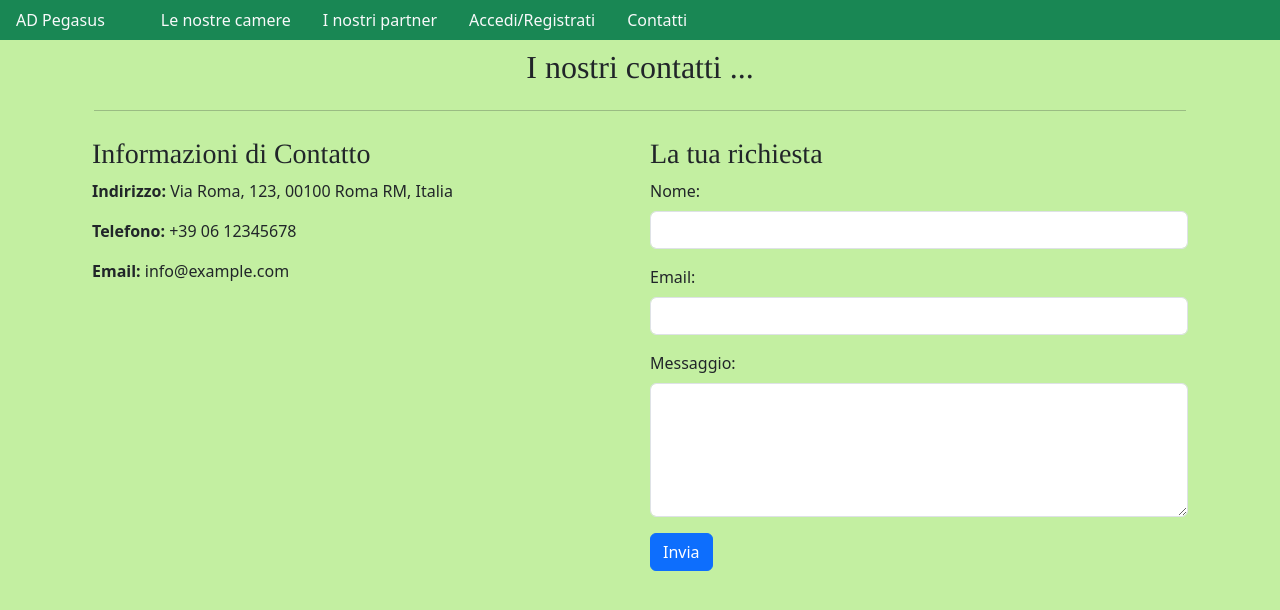
After one commit to fabmeo/prj14a, a Django app: page /contatti/ in a window 1280 px wide. The commit adds this page. Shown: the top 610 px of the page. Run offline with Django 5.2, Linux system fonts and the light colour scheme; some libraries are stand-ins or nearby versions.

Commit message:
Feature/fix dopo collaudo (#57)
* aggiunta pagina contatti + ristrutturata pagina partner

```diff
--- a/src/albdif/models.py
+++ b/src/albdif/models.py
@@ -52,6 +52,7 @@ class Proprieta(models.Model):
     host = models.ForeignKey(Host, on_delete=models.CASCADE)
     descrizione = models.CharField(max_length=2000)
     principale = models.BooleanField(default=False, help_text="Indica se è l'AD principale")
+    nome = models.CharField(max_length=100, default="... inserire un nickname")
 
     class Meta():
         verbose_name = "Proprietà"
@@ -219,7 +220,6 @@ class Prenotazione(models.Model):
     costo_soggiorno = models.DecimalField(max_digits=7, decimal_places=2, null=True, blank=True)
     data_pagamento = models.DateTimeField(null=True, blank=True)
     numero_persone = models.IntegerField(null=True, blank=True, default=1)
-    version = models.DateTimeField(default=datetime.datetime.now())
 
     class Meta():
         verbose_name = "Prenotazione"
--- /dev/null
+++ b/src/albdif/templates/albdif/contatti.html
@@ -0,0 +1,34 @@
+{% extends "base.html" %}
+
+{% block content %}
+<div class="container mt-5">
+    <h2 class="text-center mb-4">I nostri contatti ...</h2>
+    <hr>
+    <div class="row">
+        <div class="col-md-6">
+            <h3>Informazioni di Contatto</h3>
+            <p><strong>Indirizzo:</strong> Via Roma, 123, 00100 Roma RM, Italia</p>
+            <p><strong>Telefono:</strong> +39 06 12345678</p>
+            <p><strong>Email:</strong> info@example.com</p>
+        </div>
+        <div class="col-md-6">
+            <h3>La tua richiesta</h3>
+            <form action="/send-message" method="post">
+                <div class="mb-3">
+                    <label for="name" class="form-label">Nome:</label>
+                    <input type="text" id="name" name="name" class="form-control" required>
+                </div>
+                <div class="mb-3">
+                    <label for="email" class="form-label">Email:</label>
+                    <input type="email" id="email" name="email" class="form-control" required>
+                </div>
+                <div class="mb-3">
+                    <label for="message" class="form-label">Messaggio:</label>
+                    <textarea id="message" name="message" class="form-control" rows="5" required></textarea>
+                </div>
+                <button type="submit" class="btn btn-primary">Invia</button>
+            </form>
+        </div>
+    </div>
+</div>
+{% endblock content %}
--- a/src/albdif/templates/albdif/profilo.html
+++ b/src/albdif/templates/albdif/profilo.html
@@ -10,7 +10,7 @@
         <table class="visitatore">
             {{ form }}
         </table>
-        <input type="submit" class="btn btn-success" name="save" value="Salva">
+        <input type="submit" disabled="True" class="btn btn-success" name="save" value="Salva">
     </form>
     <form action="{% url 'albdif:logout' %}" method="POST" class="d-inline float-end">
         {% csrf_token %}
--- a/src/albdif/templates/base.html
+++ b/src/albdif/templates/base.html
@@ -9,7 +9,7 @@
     {% bootstrap_css %}
     {% bootstrap_javascript %}
     <link rel="stylesheet" type="text/css" href="{% static 'css/albdif.css' %}">
-    <link rel="icon" type="image/x-icon" href="{% static 'img/favicon.ico' %}">
+    <link rel="icon" type="image/x-icon" href="{% static 'img/favicon.png' %}">
     {% block head %}{% endblock head %}
 </head>
 <body>
@@ -35,6 +35,9 @@
             {% else %}
                 <a class="nav-link link-light" href="{% url 'albdif:profilo' user.pk %}">Il tuo profilo: ({{ user }}) </a>
             {% endif %}
+        </li>
+        <li class="nav-item">
+            <a class="nav-link link-light" href="{% url 'albdif:contatti' %}">Contatti</a>
         </li>
     </ul>
     <!-- Bootstrap Menu End -->
--- a/src/albdif/urls.py
+++ b/src/albdif/urls.py
@@ -12,6 +12,8 @@ urlpatterns = [
     path("profilo/<int:pk>/", views.profilo.as_view(), name="profilo"),
     # ex: /registrazione/
     path("registrazione/", views.registrazione.as_view(), name="registrazione"),
+    # ex: /contatti/
+    path("contatti/", views.contatti.as_view(), name="contatti"),
 
     # ex: /partner/   -> le proprietà dei partener
     path("partner/", views.proprieta_partner.as_view(), name="proprieta_partner"),
--- a/src/albdif/utils/fixtures.py
+++ b/src/albdif/utils/fixtures.py
@@ -83,6 +83,7 @@ class ProprietaFactory(DjangoModelFactory):
     host = factory.SubFactory(HostFactory)
     descrizione = factory.fuzzy.FuzzyText(prefix=prefix, length=12, suffix=suffix)
     principale = False  # solo uno a True, gli altri a False
+    nome = factory.Faker('name')
 
     class Meta:
         model = Proprieta
--- a/src/albdif/views.py
+++ b/src/albdif/views.py
@@ -52,6 +52,17 @@ class logout(View):
     def post(self, request, *args, **kwargs):
         auth_logout(request)
         return redirect('albdif:home')
+
+
+# PAGINA DEI CONTATTI
+class contatti(View):
+    """
+    # pagina dei contatti
+    """
+    template_name = "albdif/contatti.html"
+
+    def get(self, request, *args, **kwargs):
+        return render(request, self.template_name)
 
 
 # PROFILO UTENTE VISITATORE
--- a/src/static/css/albdif.css
+++ b/src/static/css/albdif.css
@@ -68,6 +68,16 @@ h1, h2, h3, h4, h5 {
     overflow-y: auto;
 }
 
+.sezione-dx-home {
+    font-size: 16px;
+    color: #333;
+    margin: 2px;
+    padding: 10px;
+    border: 1px solid #462a2a;
+    background-color: rgba(143, 202, 236, 0.6);
+    text-align: justify;
+    box-shadow: 3px 3px 8px rgba(0, 0, 0, 0.9);
+}
 .titolopagina {
     margin-top: 60px;
 }
```
Also changed, not shown: src/albdif/templates/albdif/home.html (+10 -1 lines), src/albdif/templates/albdif/proprieta_list.html (+6 -3 lines), src/albdif/migrations/0010_remove_prenotazione_version_proprieta_nome_and_more.py (added), src/static/img/favicon.jpeg (deleted), src/static/img/favicon.png (added).
